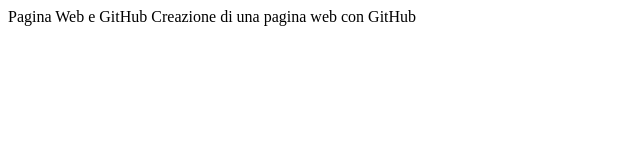
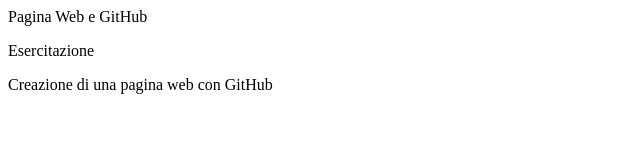
Before and after one commit to giusyballotta/giusyballotta.github.io, a plain HTML site: page index.html in a window 1280 px wide. Shown: the whole page, without its empty margins (0-640 px from the left). Drawn offline with Linux system fonts and the light colour scheme.

Commit message:
Update index.html
prova modifica

```diff
--- a/index.html
+++ b/index.html
@@ -3,7 +3,10 @@
         <head> Pagina Web e GitHub </head>
 <body>
 
+
+  <p> Esercitazione </p>
  Creazione di una pagina web con GitHub
+
 
 </body>
 </html>
```
